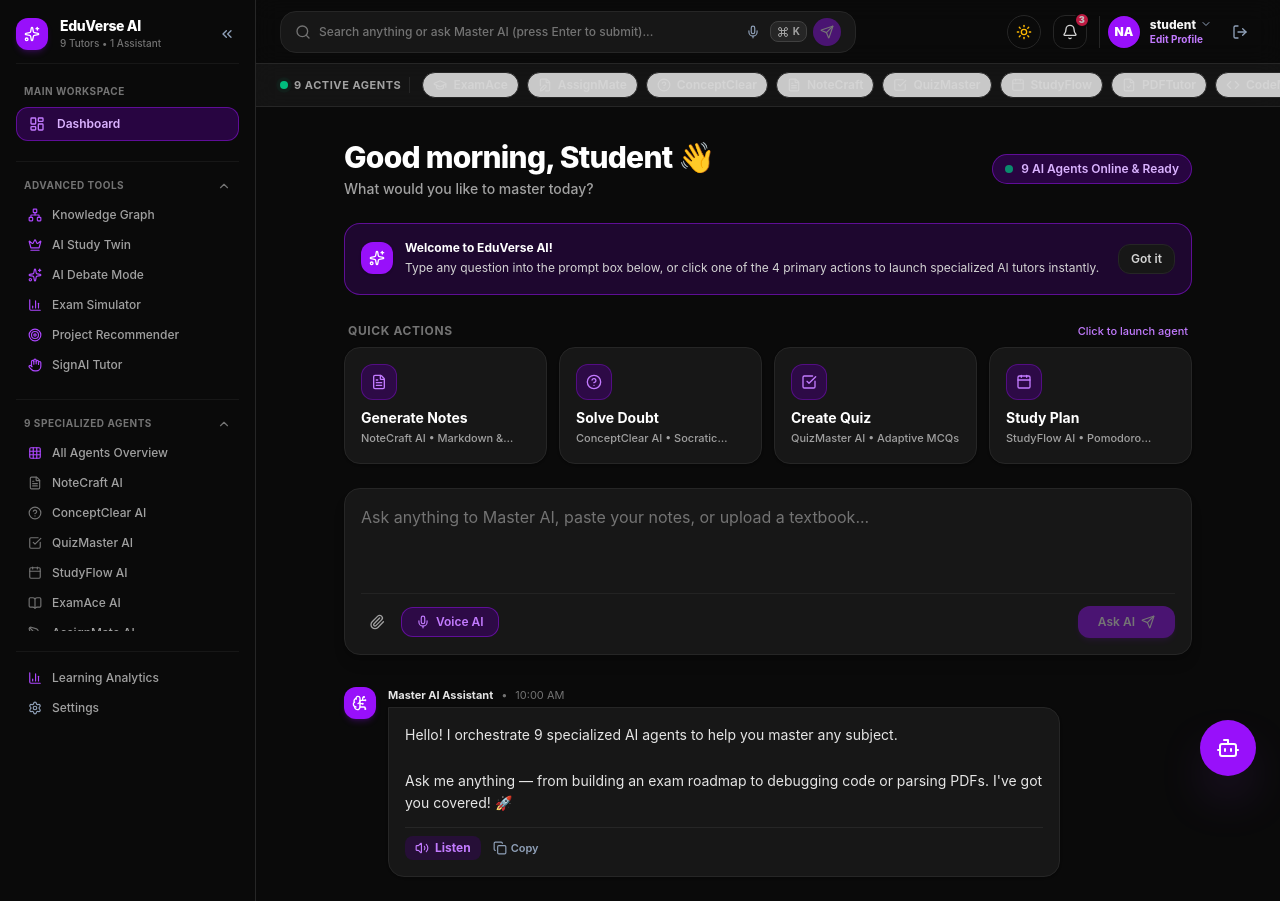
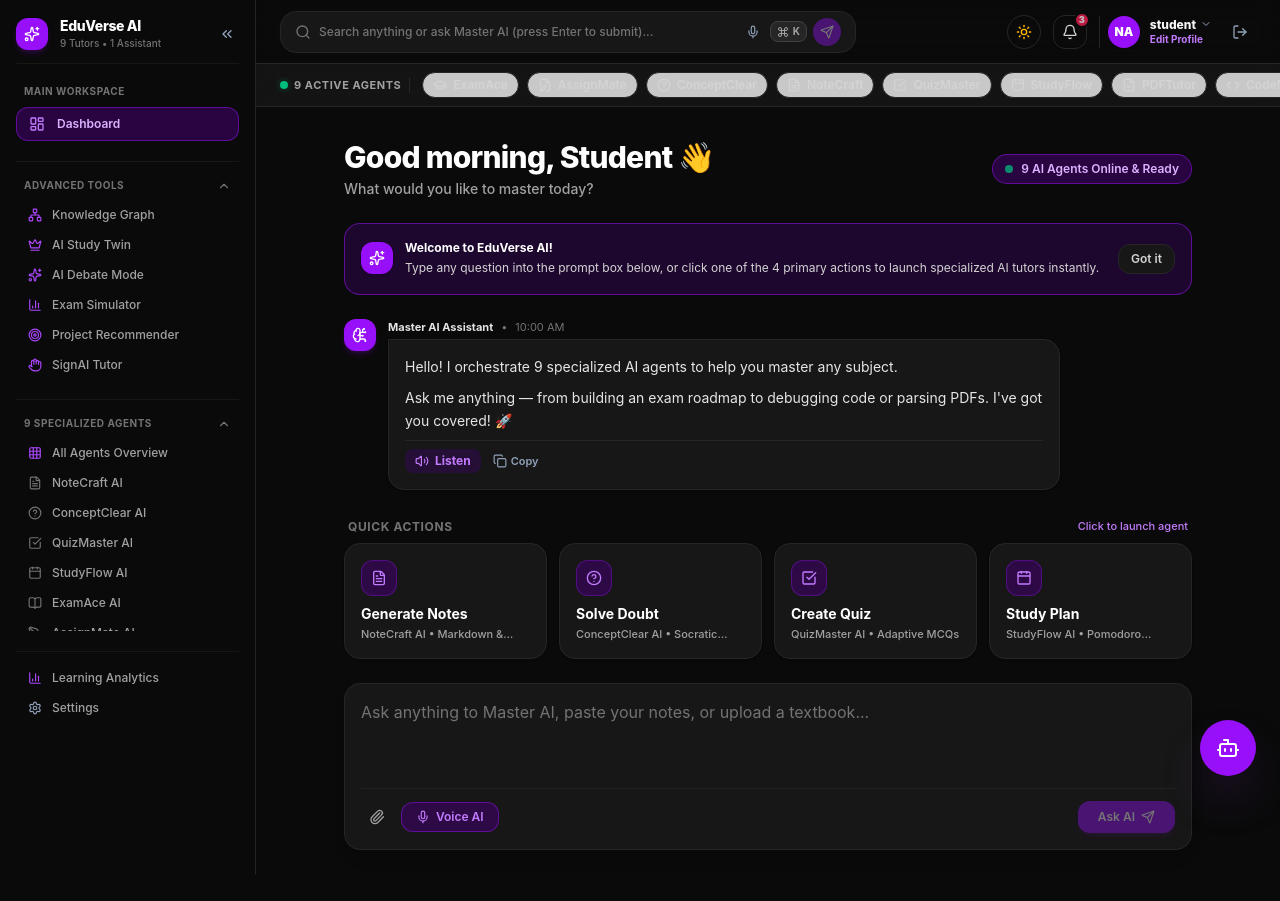
Before and after one commit to rupeshsah86/EduTech_Agents, a React (Vite) app in the folder frontend/: page /dashboard in a window 1280 px wide. After the commit the page ends 874 px from the top, so only its background shows below. Built offline with nearby package versions, Linux system fonts and the light colour scheme; sample sign-in values are in the browser's storage.

Commit message:
move master ai welcome message to top canvas above quick actions

```diff
--- a/frontend/src/components/dashboard/MasterAIChat.tsx
+++ b/frontend/src/components/dashboard/MasterAIChat.tsx
@@ -436,6 +436,44 @@ export const MasterAIChat: React.FC<MasterAIChatProps> = ({ activeAgentId }) =>
           </div>
         )}
 
+        <div className="flex gap-3 max-w-4xl text-left">
+          <div className="w-8 h-8 rounded-xl bg-purple-600 shadow-md shadow-purple-600/20 flex items-center justify-center shrink-0 text-white">
+            <BrainCircuit className="w-4 h-4 text-white" />
+          </div>
+          <div className="space-y-1 max-w-2xl flex-1">
+            <div className="flex items-center gap-2 text-[11px] text-slate-400 dark:text-neutral-500">
+              <span className="font-bold text-slate-800 dark:text-neutral-200">{currentAgentTitle}</span>
+              <span>•</span>
+              <span>10:00 AM</span>
+            </div>
+            <div className="p-4 rounded-2xl text-xs sm:text-sm leading-relaxed bg-white dark:bg-neutral-900 border border-slate-200/80 dark:border-neutral-800 text-slate-800 dark:text-neutral-200 rounded-tl-none shadow-sm space-y-2">
+              <p>Hello! I orchestrate 9 specialized AI agents to help you master any subject.</p>
+              <p>Ask me anything — from building an exam roadmap to debugging code or parsing PDFs. I've got you covered! 🚀</p>
+              <div className="flex items-center gap-3 pt-2 border-t border-slate-100 dark:border-neutral-800 text-xs">
+                <button
+                  onClick={() => speakMessageText('welcome', "Hello! I orchestrate 9 specialized AI agents to help you master any subject. Ask me anything — from building an exam roadmap to debugging code or parsing PDFs. I've got you covered!")}
+                  className={`flex items-center gap-1.5 font-bold px-2.5 py-1 rounded-lg transition-colors cursor-pointer ${
+                    isSpeaking && activeSpeakingMsgId === 'welcome'
+                      ? 'bg-emerald-500 text-white animate-pulse'
+                      : 'bg-purple-50 text-purple-600 dark:bg-purple-950/40 dark:text-purple-400 hover:bg-purple-100'
+                  }`}
+                >
+                  {isSpeaking && activeSpeakingMsgId === 'welcome' ? <VolumeX className="w-3.5 h-3.5" /> : <Volume2 className="w-3.5 h-3.5" />}
+                  <span>{isSpeaking && activeSpeakingMsgId === 'welcome' ? 'Stop Voice' : 'Listen'}</span>
+                </button>
+                <button
+                  onClick={() => navigator.clipboard.writeText("Hello! I orchestrate 9 specialized AI agents to help you master any subject. Ask me anything — from building an exam roadmap to debugging code or parsing PDFs. I've got you covered! 🚀")}
+                  className="flex items-center gap-1 text-slate-400 hover:text-slate-600 dark:hover:text-neutral-200 text-[11px] font-semibold cursor-pointer"
+                >
+                  <Copy className="w-3.5 h-3.5" />
+                  <span>Copy</span>
+                </button>
+              </div>
+            </div>
+          </div>
+        </div>
+
+        {/* EXACTLY 4 Primary Action Cards (Placed BEFORE Search Bar) */}
         <div className="space-y-2 text-left pt-1">
           <div className="flex items-center justify-between px-1">
             <h2 className="text-xs font-bold uppercase tracking-wider text-slate-400 dark:text-neutral-500">
@@ -577,7 +615,6 @@ export const MasterAIChat: React.FC<MasterAIChatProps> = ({ activeAgentId }) =>
         </div>
 
         {/* Speech Recognition Indicator Banner */}
-
         {isListening && (
           <div className="p-4 rounded-2xl bg-rose-500/10 border border-rose-500/30 text-rose-500 flex items-center justify-between animate-pulse text-left">
             <div className="flex items-center gap-3">
@@ -596,9 +633,10 @@ export const MasterAIChat: React.FC<MasterAIChatProps> = ({ activeAgentId }) =>
           </div>
         )}
 
-        {/* Conversation Message Log */}
+        {/* Conversation Message Log (Excluding initial welcome message '1') */}
+        {messages.filter(m => m.id !== '1').length > 0 && (
           <div className="space-y-6 pt-2">
-          {messages.map((msg) => (
+            {messages.filter(m => m.id !== '1').map((msg) => (
               <div
                 key={msg.id}
                 className={`flex gap-3 max-w-4xl ${msg.sender === 'user' ? 'ml-auto flex-row-reverse' : ''}`}
@@ -680,6 +718,7 @@ export const MasterAIChat: React.FC<MasterAIChatProps> = ({ activeAgentId }) =>
               </div>
             ))}
           </div>
+        )}
       </div>
     </div>
   );
```
Lines whose indentation alone changed are shown as unchanged.
